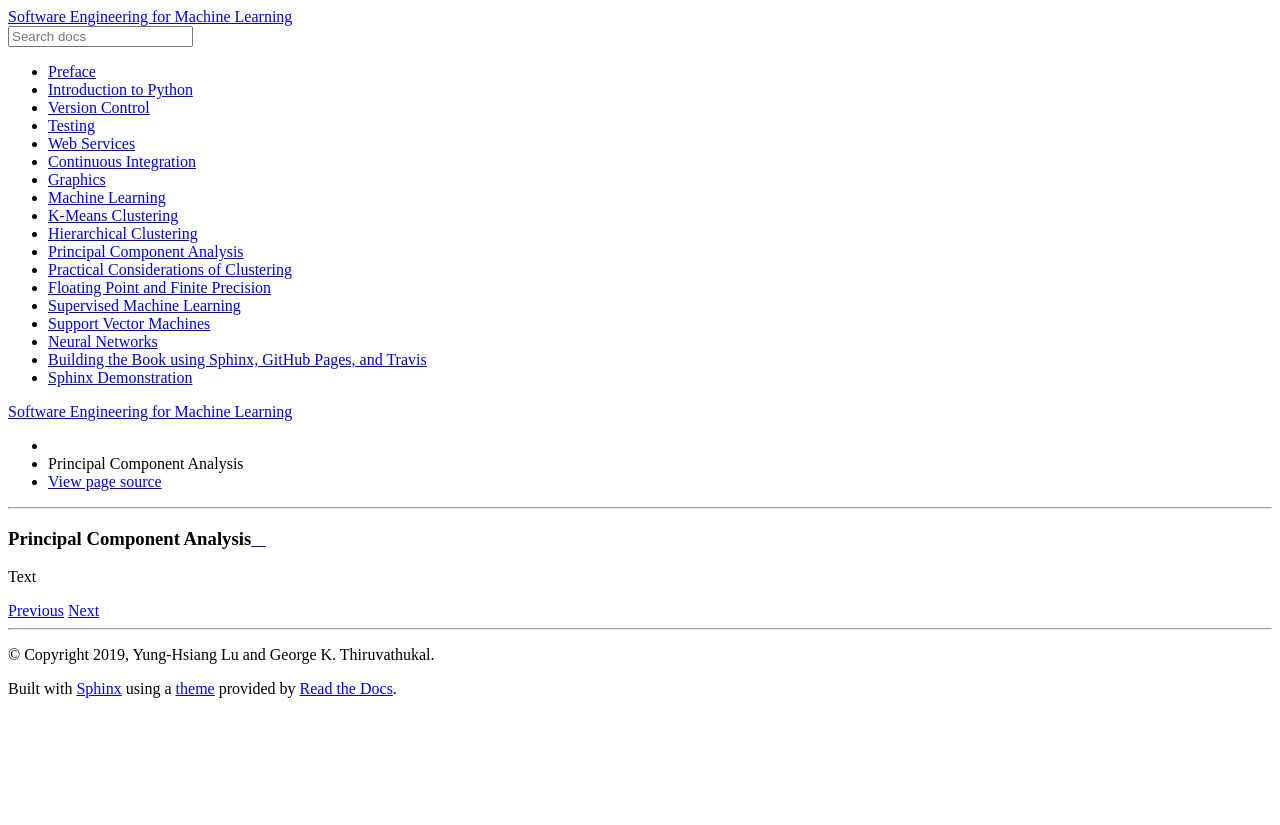
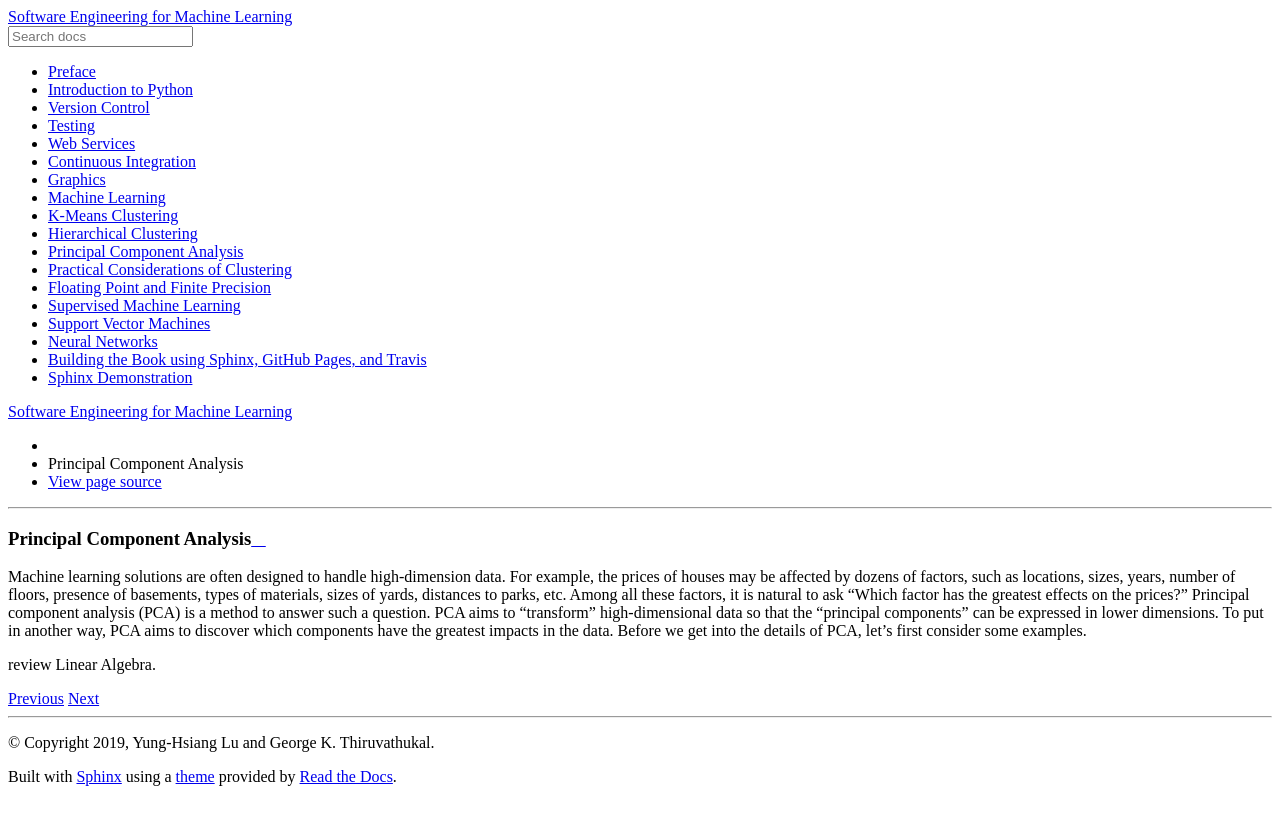
Before and after one commit to PurdueCAM2Project/SE4ML, a Sphinx documentation site: the page built from sphinx-book/source/unsupervised/chapter_pca.rst, in a window 1280 px wide. Shown: the top 825 px of the page. Built offline with Sphinx 7.4.7 and the Read the Docs theme 2.0.0, drawn with Linux system fonts in a browser that asks for light colours.

Commit message:
fix syntax error

```diff
--- a/sphinx-book/source/unsupervised/chapter_pca.rst
+++ b/sphinx-book/source/unsupervised/chapter_pca.rst
@@ -1,4 +1,19 @@
 Principal Component Analysis
-=====================
+============================
 
-Text
+Machine learning solutions are often designed to handle high-dimension
+data. For example, the prices of houses may be affected by dozens of
+factors, such as locations, sizes, years, number of floors, presence
+of basements, types of materials, sizes of yards, distances to parks,
+etc.  Among all these factors, it is natural to ask "Which factor has
+the greatest effects on the prices?"  Principal component analysis
+(PCA) is a method to answer such a question.  PCA aims to "transform"
+high-dimensional data so that the "principal components" can be
+expressed in lower dimensions.  To put in another way, PCA aims to
+discover which components have the greatest impacts in the data.
+Before we get into the details of PCA, let's first consider some examples.
+
+
+
+review Linear
+Algebra.
```
